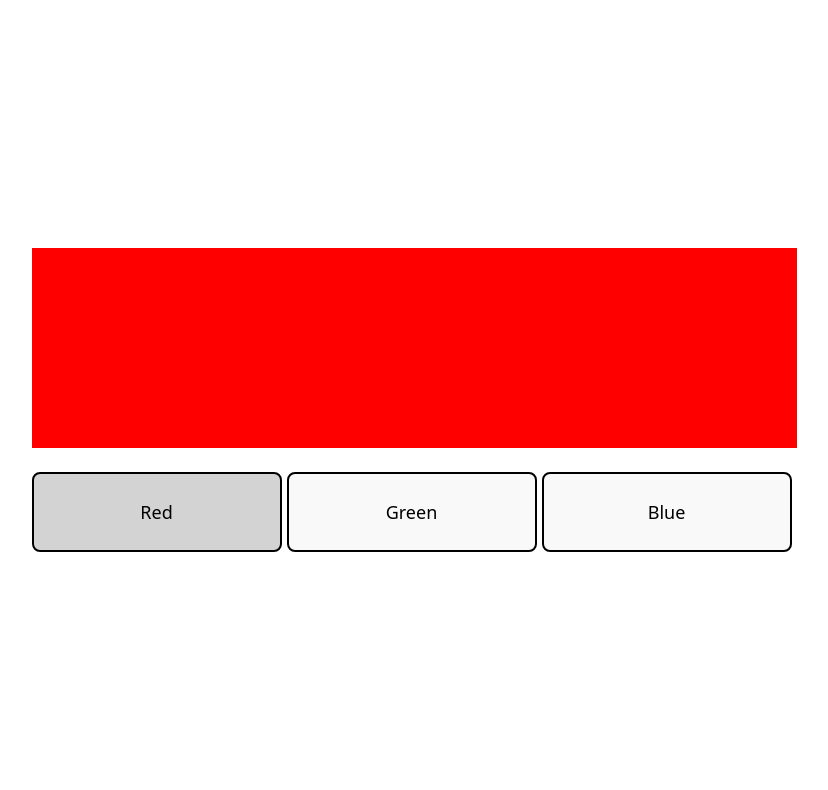
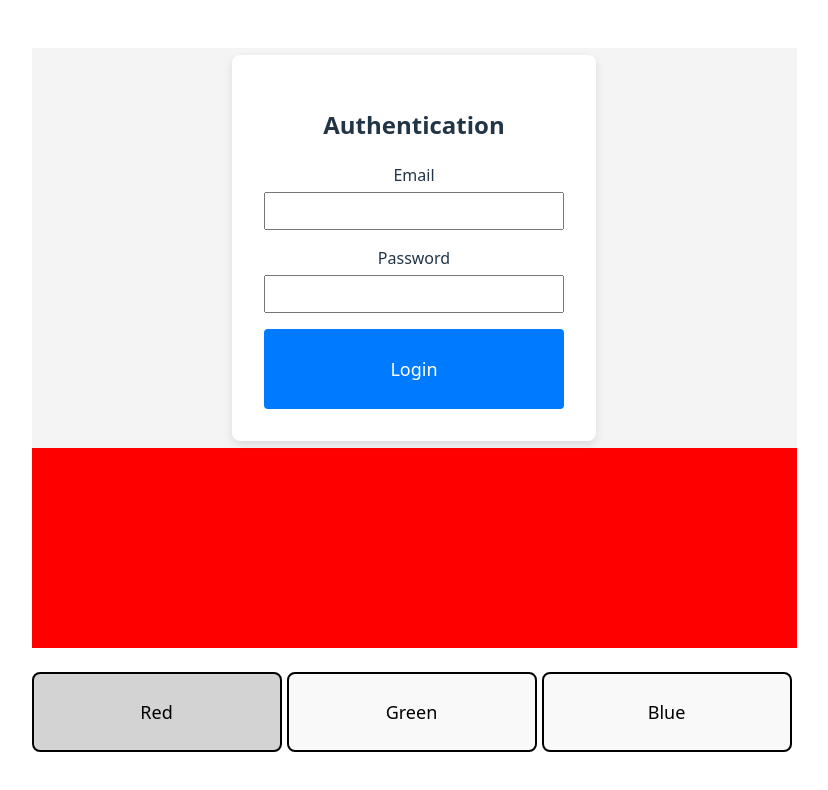
Before and after one commit to pratikbalochiya23111989/practice-1, a React (Vite) app: page / in a window 1280 px wide. Shown: the top 790 px of the page, without its empty margins (226-1054 px from the left). Built offline with nearby package versions, Linux system fonts and the light colour scheme.

Commit message:
Design Authentication Page

```diff
--- a/package.json
+++ b/package.json
@@ -10,8 +10,10 @@
     "preview": "vite preview"
   },
   "dependencies": {
+    "formik": "^2.4.9",
     "react": "^19.2.0",
-    "react-dom": "^19.2.0"
+    "react-dom": "^19.2.0",
+    "yup": "^1.7.1"
   },
   "devDependencies": {
     "@eslint/js": "^9.39.1",
--- a/src/App.tsx
+++ b/src/App.tsx
@@ -1,4 +1,5 @@
 import { useState } from "react";
+import Auth from "./components/Auth";
 import "./App.css";
 
 function App() {
@@ -6,6 +7,7 @@ function App() {
 
   return (
     <>
+      <Auth/>
       <div style={{ backgroundColor: color, height: 200, width: "100%" }}></div>
       <br />
       <button
--- /dev/null
+++ b/src/components/Auth.tsx
@@ -0,0 +1,116 @@
+import React from "react";
+import { useFormik } from "formik";
+import * as Yup from "yup";
+
+interface AuthFormValues {
+  email: string;
+  password: string;
+}
+
+const Auth: React.FC = () => {
+  const formik = useFormik<AuthFormValues>({
+    initialValues: {
+      email: "",
+      password: "",
+    },
+    validationSchema: Yup.object({
+      email: Yup.string()
+        .email("Invalid email address")
+        .required("Email is required"),
+      password: Yup.string()
+        .min(6, "Password must be at least 6 characters")
+        .required("Password is required"),
+    }),
+    onSubmit: (values) => {
+      console.log("Email:", values.email);
+      console.log("Password:", values.password);
+    },
+  });
+
+  return (
+    <div style={styles.container}>
+      <form onSubmit={formik.handleSubmit} style={styles.form}>
+        <h2>Authentication</h2>
+
+        <div style={styles.field}>
+          <label htmlFor="email">Email</label>
+          <input
+            id="email"
+            name="email"
+            type="email"
+            onChange={formik.handleChange}
+            onBlur={formik.handleBlur}
+            value={formik.values.email}
+            style={styles.input}
+          />
+          {formik.touched.email && formik.errors.email ? (
+            <div style={styles.error}>{formik.errors.email}</div>
+          ) : null}
+        </div>
+
+        <div style={styles.field}>
+          <label htmlFor="password">Password</label>
+          <input
+            id="password"
+            name="password"
+            type="password"
+            onChange={formik.handleChange}
+            onBlur={formik.handleBlur}
+            value={formik.values.password}
+            style={styles.input}
+          />
+          {formik.touched.password && formik.errors.password ? (
+            <div style={styles.error}>{formik.errors.password}</div>
+          ) : null}
+        </div>
+
+        <button type="submit" style={styles.button}>
+          Login
+        </button>
+      </form>
+    </div>
+  );
+};
+
+const styles: { [key: string]: React.CSSProperties } = {
+  container: {
+    display: "flex",
+    justifyContent: "center",
+    alignItems: "center",
+    height: "50vh",
+    backgroundColor: "#f4f4f4",
+  },
+  form: {
+    background: "#fff",
+    padding: "2rem",
+    borderRadius: "8px",
+    boxShadow: "0 4px 10px rgba(0,0,0,0.1)",
+    width: "300px",
+  },
+  field: {
+    marginBottom: "1rem",
+    display: "flex",
+    flexDirection: "column",
+  },
+  input: {
+    padding: "0.5rem",
+    fontSize: "1rem",
+    marginTop: "0.3rem",
+  },
+  button: {
+    width: "100%",
+    padding: "0.7rem",
+    backgroundColor: "#007bff",
+    color: "#fff",
+    border: "none",
+    borderRadius: "4px",
+    cursor: "pointer",
+  },
+  error: {
+    color: "red",
+    fontSize: "0.8rem",
+    marginTop: "0.3rem",
+  },
+};
+
+export default Auth;
```
Also changed, not shown: 1 other file (tests, documents, lock files or other folders).
